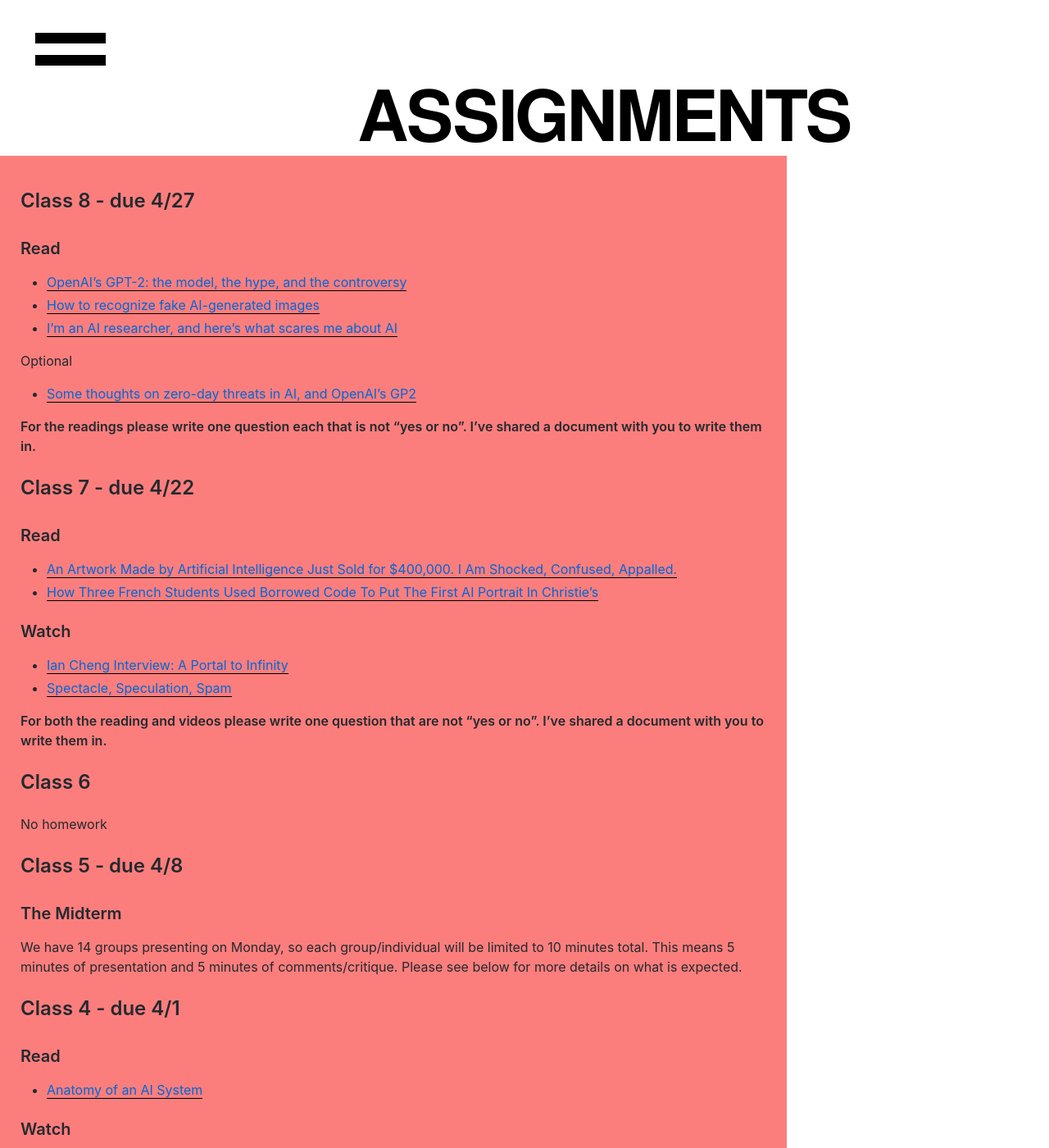
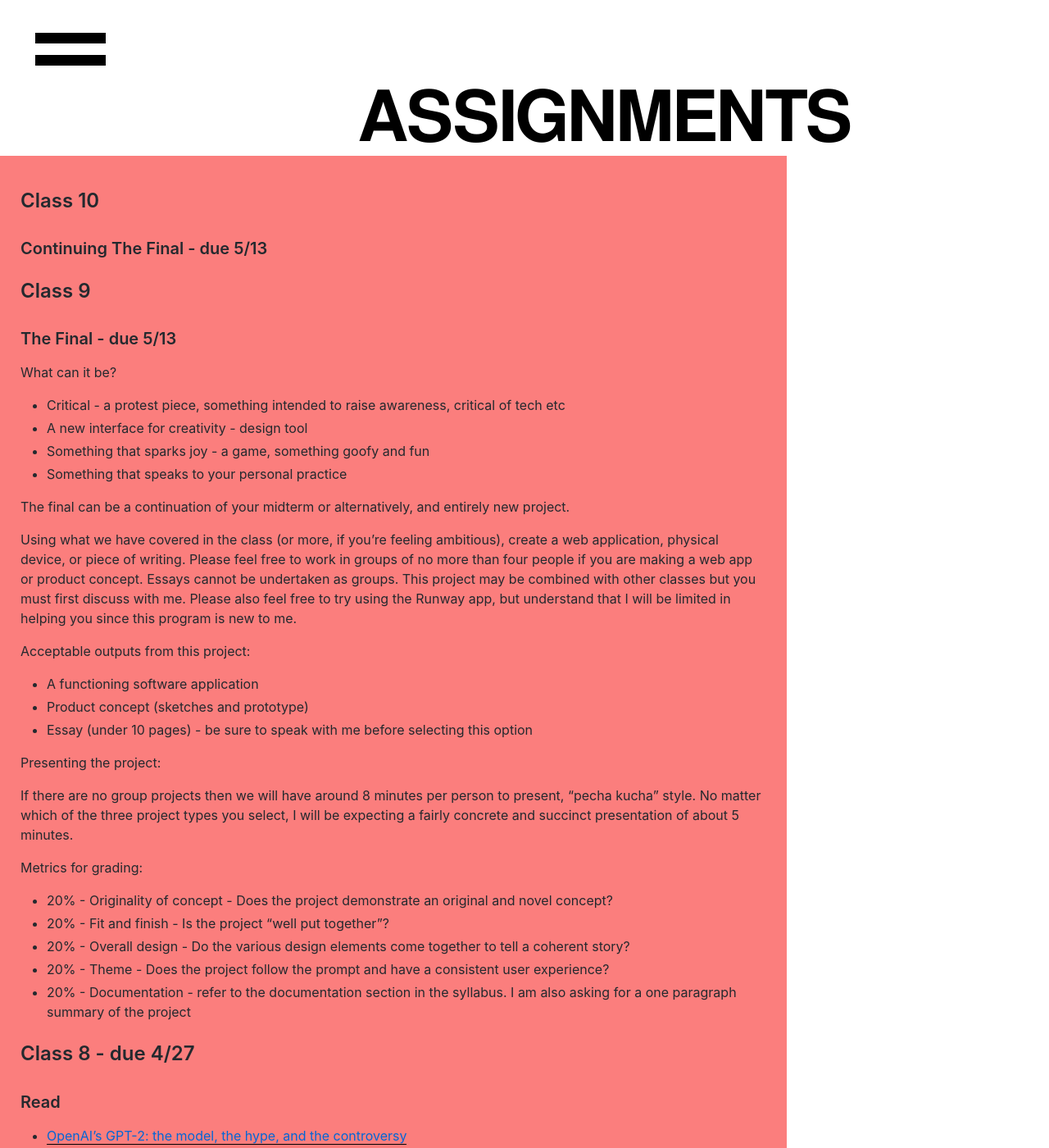
Before and after one commit to polyrhythmatic/spring2019machinelearning, a Jekyll site: the page built from _pages/assignments.md, in a window 1280 px wide and 1400 px high. Shown: the whole window at 82% size. Built offline with Jekyll 4.4.1, drawn with Linux system fonts in a browser that asks for light colours; nearby versions of some CDN libraries.

Commit message:
adding final

```diff
--- a/_pages/assignments.md
+++ b/_pages/assignments.md
@@ -3,6 +3,41 @@ layout: default
 permalink: /assignments
 title: ASSIGNMENTS
 ---
+
+## Class 10
+
+### Continuing The Final - due 5/13
+
+## Class 9
+
+### The Final - due 5/13
+
+What can it be?
+
+* Critical - a protest piece, something intended to raise awareness, critical of tech etc
+* A new interface for creativity - design tool
+* Something that sparks joy - a game, something goofy and fun
+* Something that speaks to your personal practice
+
+The final can be a continuation of your midterm or alternatively, and entirely new project.
+
+Using what we have covered in the class (or more, if you're feeling ambitious), create a web application, physical device, or piece of writing. Please feel free to work in groups of no more than four people if you are making a web app or product concept. Essays cannot be undertaken as groups. This project may be combined with other classes but you must first discuss with me. Please also feel free to try using the Runway app, but understand that I will be limited in helping you since this program is new to me.
+
+Acceptable outputs from this project:
+* A functioning software application
+* Product concept (sketches and prototype)
+* Essay (under 10 pages) - be sure to speak with me before selecting this option
+
+Presenting the project:
+
+If there are no group projects then we will have around 8 minutes per person to present, "pecha kucha" style. No matter which of the three project types you select, I will be expecting a fairly concrete and succinct presentation of about 5 minutes.
+
+Metrics for grading:
+* 20% - Originality of concept - Does the project demonstrate an original and novel concept?
+* 20% - Fit and finish - Is the project "well put together"?
+* 20% - Overall design - Do the various design elements come together to tell a coherent story?
+* 20% - Theme - Does the project follow the prompt and have a consistent user experience?
+* 20% - Documentation - refer to the documentation section in the syllabus. I am also asking for a one paragraph summary of the project
 
 ## Class 8 - due 4/27
 
```
